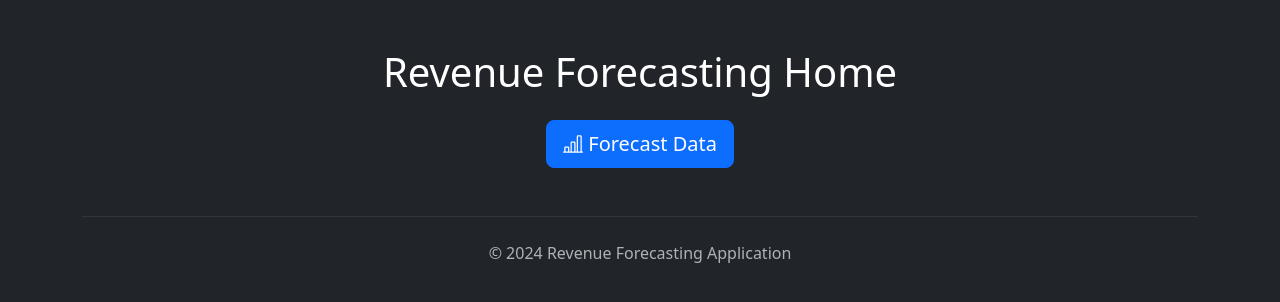
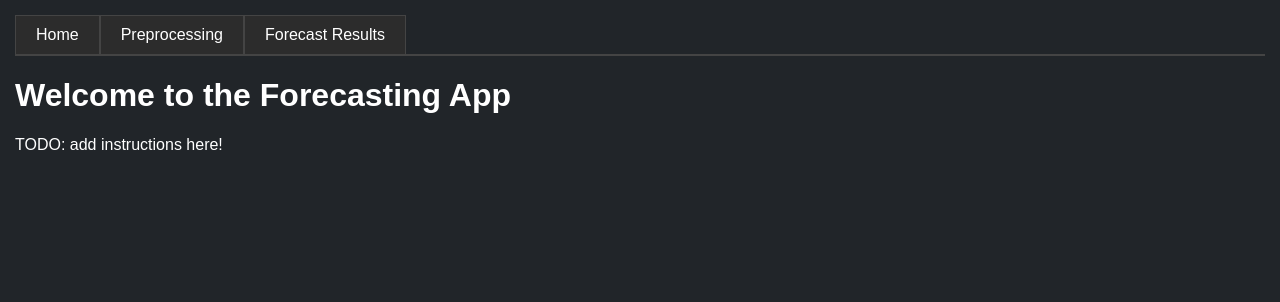
Before and after one commit to Yusuboy/revenue-forecasting, a Flask app: page / in a window 1280 px wide. Shown: the top 302 px of the page. Run offline with Flask 3, Linux system fonts and the light colour scheme.

Commit message:
Add files via upload

```diff
--- /dev/null
+++ b/src/templates/base.html
@@ -0,0 +1,71 @@
+<!DOCTYPE html>
+<html lang="en">
+<head>
+    <meta charset="UTF-8">
+    <meta name="viewport" content="width=device-width, initial-scale=1.0">
+    <title>{% block title %}My App{% endblock %}</title>
+    <style>
+        .tab-container {
+            display: flex;
+            border-bottom: 2px solid #ddd;
+            padding: 0;
+            margin: 0;
+            list-style-type: none;
+        }
+
+        .tab-container li {
+            margin: 0;
+            padding: 0;
+        }
+
+        .tab-container a {
+            display: block;
+            padding: 10px 20px;
+            text-decoration: none;
+            color: #333;
+            border: 1px solid #ddd;
+            border-bottom: none;
+            background-color: #f9f9f9;
+            font-family: Arial, sans-serif;
+        }
+
+        .tab-container a:hover {
+            background-color: #eee;
+        }
+
+        .tab-container a.active {
+            background-color: white;
+            font-weight: bold;
+            color: #000;
+            border-bottom: 2px solid white;
+        }
+    </style>
+</head>
+<body>
+    <div>
+        <ul class="tab-container">
+            <li>
+                <a href="{{ url_for('routes_bp.home') }}"
+                   class="{% if request.endpoint == 'routes_bp.preprocess' %}active{% endif %}">
+                    Home
+                </a>
+            </li>
+            <li>
+                <a href="{{ url_for('routes_bp.preprocess') }}"
+                   class="{% if request.endpoint == 'routes_bp.preprocess' %}active{% endif %}">
+                    Preprocessing
+                </a>
+            </li>
+            <li>
+                <a href="{{ url_for('routes_bp.forecast') }}"
+                   class="{% if request.endpoint == 'routes_bp.forecast' %}active{% endif %}">
+                    Forecast Results
+                </a>
+            </li>
+        </ul>
+    </div>
+
+    {% block content %}
+    {% endblock %}
+</body>
+</html>
--- a/src/templates/forecast_results.html
+++ b/src/templates/forecast_results.html
@@ -1,3 +1,8 @@
+{% extends "base.html" %}
+
+{% block title %}Preprocessing{% endblock %}
+
+{% block content %}
 <!DOCTYPE html>
 <html lang="en">
 <head>
@@ -735,3 +740,4 @@
 
 </body>
 </html>
+{% endblock %}
--- a/src/templates/home.html
+++ b/src/templates/home.html
@@ -1,39 +1,84 @@
-<!doctype html>
-<html lang="en" data-bs-theme="dark">
+{% extends "base.html" %}
+
+{% block title %}Preprocessing{% endblock %}
+
+{% block content %}
+<!DOCTYPE html>
+<html lang="en">
 <head>
-    <meta charset="utf-8">
-    <meta name="viewport" content="width=device-width, initial-scale=1, shrink-to-fit=no">
-    <link rel="stylesheet" href="https://cdn.jsdelivr.net/npm/bootstrap@5.3.2/dist/css/bootstrap.min.css">
-    <link rel="stylesheet" href="https://cdn.jsdelivr.net/npm/bootstrap-icons@1.11.1/font/bootstrap-icons.css">
-    <!-- <link rel="stylesheet" href="{{ url_for('static', filename='css/styles.css') }}"> -->
-    <link rel="stylesheet" href="{{ url_for('static', filename='styles.css') }}">
-    <link rel="shortcut icon" href="{{ url_for('static', filename='images/favicon.svg') }}">
-    <title>Revenue Forecasting Home</title>
+    <meta charset="UTF-8">
+    <meta name="viewport" content="width=device-width, initial-scale=1.0">
+    <title>Home</title>
+    <style>
+        body {
+            font-family: Arial, sans-serif;
+            margin: 15px;
+            background-color: #212529; /* Dark background for the body */
+            color: #ffffff; /* Light text color */
+        }
+
+        .tab-container {
+            display: flex;
+            border-bottom: 2px solid #444;
+            padding: 0;
+            margin: 0;
+            list-style-type: none;
+        }
+
+        .tab-container li {
+            margin: 0;
+            padding: 0;
+        }
+
+        .tab-container a {
+            display: block;
+            padding: 10px 20px;
+            text-decoration: none;
+            color: #ffffff; /* Light text for the dark background */
+            border: 1px solid #444;
+            border-bottom: none;
+            background-color: #2c2c2c; /* Darker background for inactive tabs */
+            font-family: Arial, sans-serif;
+        }
+
+        .tab-container a:hover {
+            background-color: #333; /* Slightly lighter dark background for hover */
+        }
+
+        .tab-container a.active {
+            background-color: #444; /* Slightly lighter active tab */
+            font-weight: bold;
+            color: #ffffff; /* Keep active tab text light */
+            border-bottom: 2px solid #212529; /* Blend active tab into body background */
+        }
+
+        .buttons-container {
+            margin-top: 20px;
+            text-align: center;
+        }
+
+        .buttons-container button {
+            padding: 10px 20px;
+            font-size: 16px;
+            margin: 5px;
+            cursor: pointer;
+            border: none;
+            background-color: #007bff; /* Bootstrap primary color */
+            color: #ffffff; /* Light text color */
+            transition: background-color 0.3s ease; /* Smooth transition for hover */
+        }
+
+        .buttons-container button:hover {
+            background-color: #0056b3; /* Darker shade on hover */
+        }
+    </style>
 </head>
-<body class="bg-dark text-white">
-    <div class="container mt-5">
-        <h1 class="text-center mb-4">Revenue Forecasting Home</h1>
+<body>
 
-        <div class="text-center mt-4">
-
-            <!--
-            <a href="/preprocess" class="btn btn-primary btn-lg mx-2">
-                <i class="bi bi-file-earmark-arrow-up"></i> Preprocess Files
-            </a>
-            -->
-
-            <!-- New form for forecasting -->
-            <form action="/forecast" method="POST" class="d-inline">
-                <button type="submit" class="btn btn-primary btn-lg mx-2">
-                    <i class="bi bi-bar-chart-line"></i> Forecast Data
-                </button>
-            </form>
-        </div>
-
-        <footer class="text-center mt-5">
-            <hr class="my-4" style="border-color: rgba(255, 255, 255, 0.3);">
-            <p class="text-muted mb-0">© 2024 Revenue Forecasting Application</p>
-        </footer>
+    <div>
+        <h1>Welcome to the Forecasting App</h1>
+        <p>TODO: add instructions here!</p>
     </div>
 </body>
 </html>
+{% endblock %}
--- a/src/templates/preprocess.html
+++ b/src/templates/preprocess.html
@@ -1,3 +1,8 @@
+{% extends "base.html" %}
+
+{% block title %}Preprocessing{% endblock %}
+
+{% block content %}
 <!doctype html>
 <html lang="en" data-bs-theme="dark">
 <head>
@@ -67,3 +72,4 @@
     </div>
 </body>
 </html>
+{% endblock %}
```
